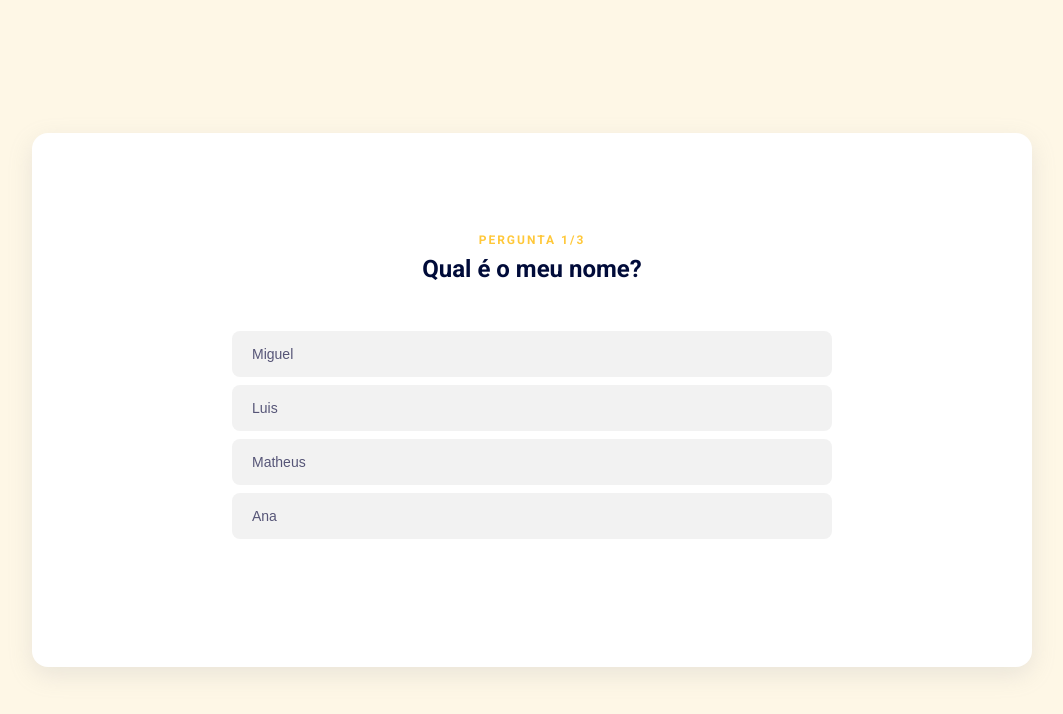
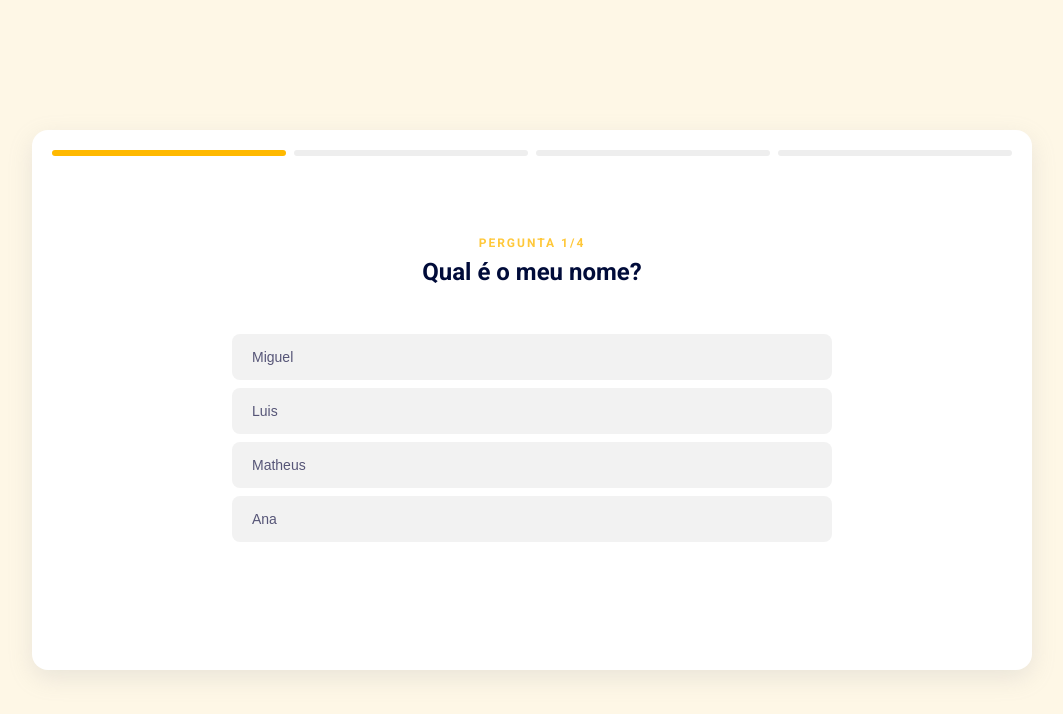
Before and after one commit to gcmatheusj/projeto-01-quiz, a React (Vite) app: page / in a window 1280 px wide. Shown: the top 714 px of the page, without its empty margins (108-1171 px from the left). Built offline with nearby package versions, Linux system fonts and the light colour scheme.

Commit message:
feat: add ProgressBar

```diff
--- a/package.json
+++ b/package.json
@@ -9,6 +9,7 @@
     "preview": "vite preview"
   },
   "dependencies": {
+    "classnames": "^2.3.2",
     "react": "^18.2.0",
     "react-dom": "^18.2.0"
   },
--- /dev/null
+++ b/src/components/ProgressBar/index.jsx
@@ -0,0 +1,20 @@
+import classNames from 'classnames'
+
+import S from './styles.module.css'
+
+export function ProgressBar (props) {
+  const progressBarSteps = Array.from({ length: props.size }, (_, index) => index + 1)
+
+  return (
+    <div className={S.container}>
+     <div className={S.steps} style={{ gridTemplateColumns: `repeat(${props.size}, 1fr)`}}>
+      {progressBarSteps.map(step => (
+        <div
+          key={step}
+          className={classNames(S.step, props.currentStep >= step ? S.active : '')}
+        />
+      ))}
+     </div>
+    </div>
+  )
+}
--- /dev/null
+++ b/src/components/ProgressBar/styles.module.css
@@ -0,0 +1,18 @@
+.container {
+  width: 100%;
+}
+
+.steps {
+  display: grid;
+  gap: 8px;
+}
+
+.step {
+  height: 6px;
+  border-radius: 4px;
+  background-color: #eee;
+}
+
+.active {
+  background-color: #ffb900;
+}
--- a/src/components/Quiz/index.jsx
+++ b/src/components/Quiz/index.jsx
@@ -2,9 +2,11 @@
 import { QuestionAnswer } from '../QuestionAnswer'
 
 import { Button } from '../Button'
+import { Result } from '../Result'
+import { ProgressBar } from '../ProgressBar'
 
 import S from './styles.module.css'
-import { Result } from '../Result'
+
 
 const QUESTIONS = [
   {
@@ -39,6 +41,9 @@
   const [isCurrentQuestionAnswered, setIsCurrentQuestionAnswered] = useState(false)
   const [isTakingQuiz, setIsTakingQuiz] = useState(true)
 
+  const currentQuestionNumber = currentQuestionIndex + 1
+  const quizSize = QUESTIONS.length
+
   const handleAnswerQuestion = (event, question, answer) => {
     if (isCurrentQuestionAnswered) {
       return
@@ -57,7 +62,7 @@
   }
 
   const handleNextQuestion = () => {
-    if (currentQuestionIndex + 1 < QUESTIONS.length) {
+    if (currentQuestionNumber < quizSize) {
       setCurrentQuestionIndex(index => index + 1)
     } else {
       setIsTakingQuiz(false)
@@ -72,7 +77,6 @@
     setCurrentQuestionIndex(0)
   }
 
-  const quizSize = QUESTIONS.length
   const currentQuestion = QUESTIONS[currentQuestionIndex]
   const navigationButtonText = currentQuestionIndex + 1 === quizSize ? 'Ver Resultado' : 'Próxima Pergunta'
 
@@ -81,8 +85,12 @@
       <div className={S.card}>
         {isTakingQuiz ? (
           <div className={S.quiz}>
+            <ProgressBar size={quizSize} currentStep={currentQuestionNumber} />
+
             <header className={S.quizHeader}>
-              <span className={S.questionCount}>PERGUNTA 1/3</span>
+              <span className={S.questionCount}>
+                PERGUNTA {currentQuestionNumber}/{quizSize}
+              </span>
               <p className={S.question}>
                 {currentQuestion.question}
               </p>
```
Also changed, not shown: 1 other file (tests, documents, lock files or other folders).
